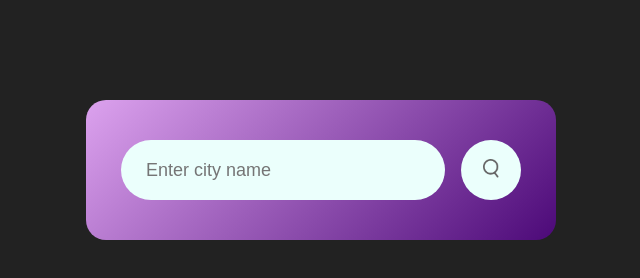
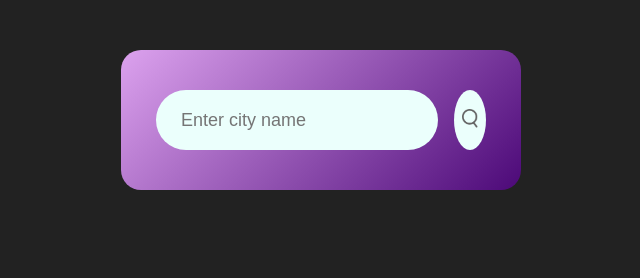
Before and after one commit to nabihazain/weatherapp, a plain HTML site: page index.html in a window 1280 px wide. Shown: the whole page, without its empty margins (319-959 px from the left). Drawn offline with Linux system fonts and the light colour scheme.

Commit message:
Update style.css
Adding responsiveness

```diff
--- a/style.css
+++ b/style.css
@@ -12,7 +12,7 @@ body{
     max-width: 470px;
     background: linear-gradient(135deg,#dca2ee,#4c0978);
     color: #fff;
-    margin: 100px auto 0;
+    margin: 100px auto 100px;
     border-radius: 20px;
     padding: 40px 35px;
     text-align: center;
@@ -93,3 +93,16 @@ body{
     font-size: 15px;
     display:none;
 }
+@media screen and (min-width:600px){
+    .card{
+        width: 90%;
+        max-width: 400px;
+        background: linear-gradient(135deg,#dca2ee,#4c0978);
+        color: #fff;
+        margin: 50px auto 50px;
+        border-radius: 20px;
+        padding: 40px 35px;
+        text-align: center;
+    }
+
+}
```
